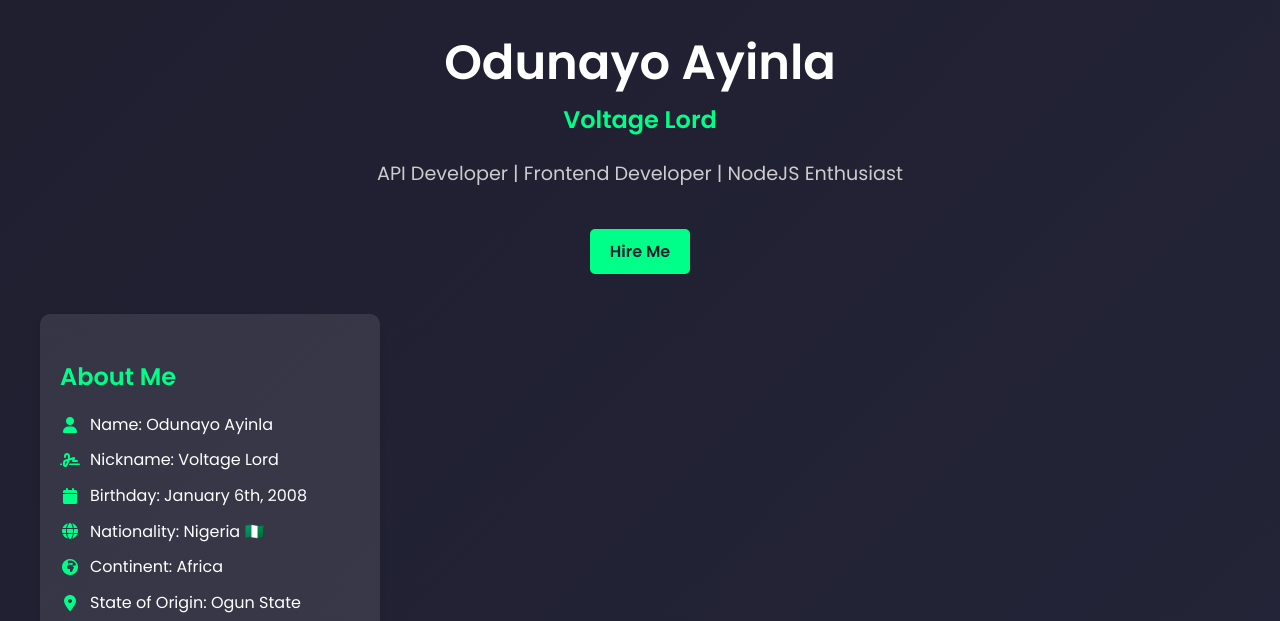
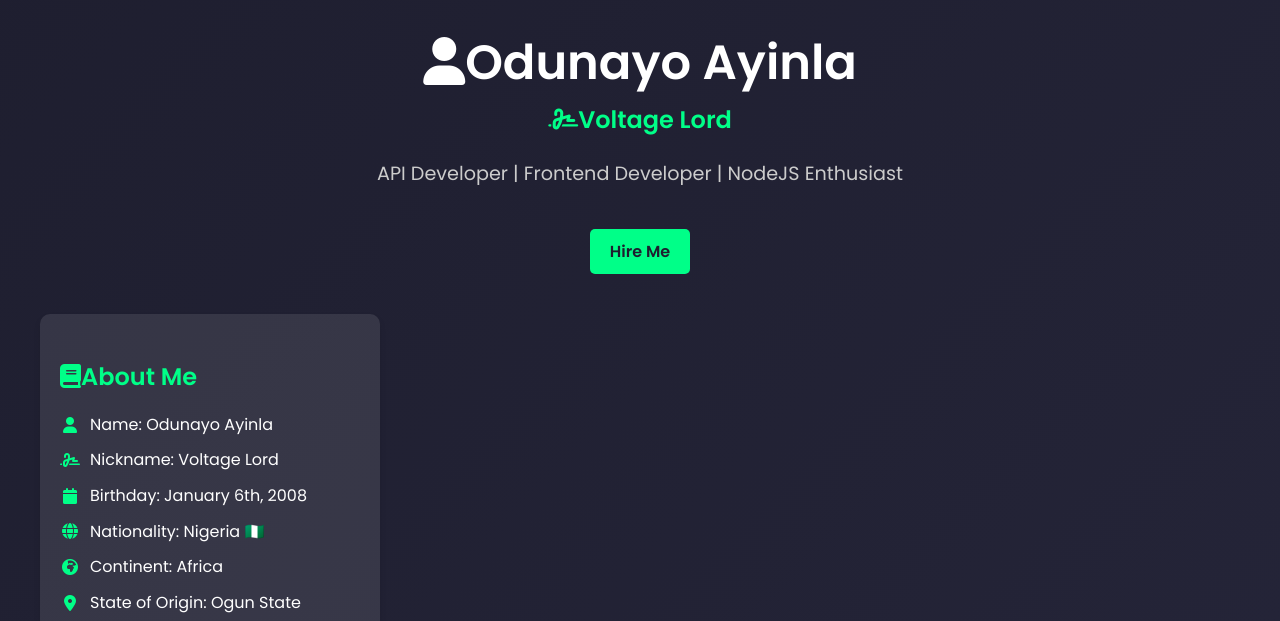
Before and after one commit to TherealVoltageLord/Voltage-Portfolio, a plain HTML site: page index.html in a window 1280 px wide. Shown: the part 179-800 px from the top of the page. Drawn offline with Linux system fonts and the light colour scheme; no server answers.

Commit message:
Update index.html

```diff
--- a/index.html
+++ b/index.html
@@ -23,8 +23,8 @@
       <div class="profile-pic">
         <img src="voltage.jpg" alt="Voltage Lord">
       </div>
-      <h1>Odunayo Ayinla</h1>
-      <h2>Voltage Lord</h2>
+      <h1><i class="fas fa-user"></i>Odunayo Ayinla</h1>
+      <h2><i class="fas fa-signature"></i>Voltage Lord</h2>
       <p>API Developer | Frontend Developer | NodeJS Enthusiast</p>
       <a href="#contact" class="cta-button bounce">Hire Me</a>
     </header>
@@ -34,7 +34,7 @@
 
       <!-- Info Tab -->
 <div class="info-tab">
-  <h3>About Me</h3>
+  <h3><i class="fas fa-book"></i>About Me</h3>
   <ul>
     <li><i class="fas fa-user"></i> Name: Odunayo Ayinla</li>
     <li><i class="fas fa-signature"></i> Nickname: Voltage Lord</li>
```
